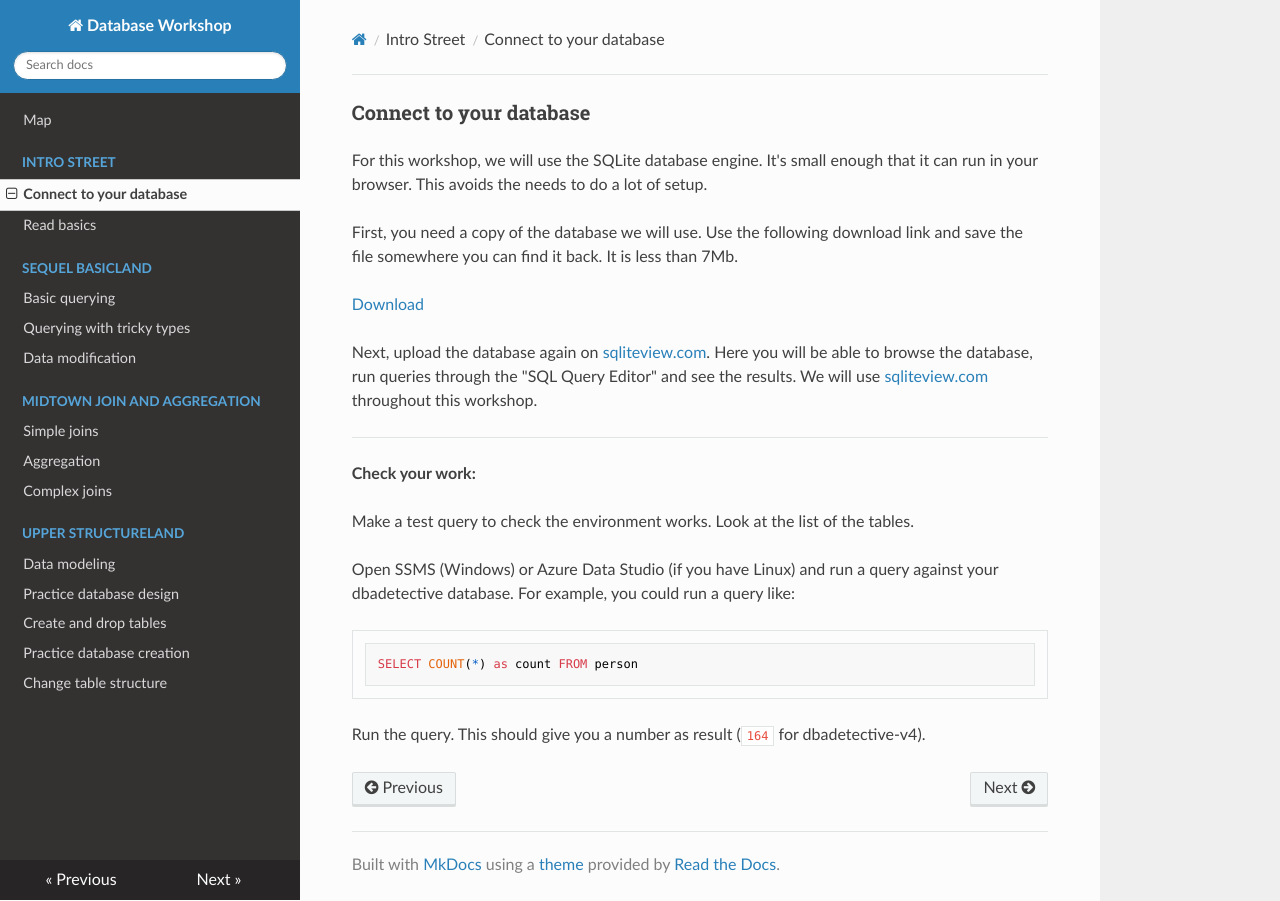
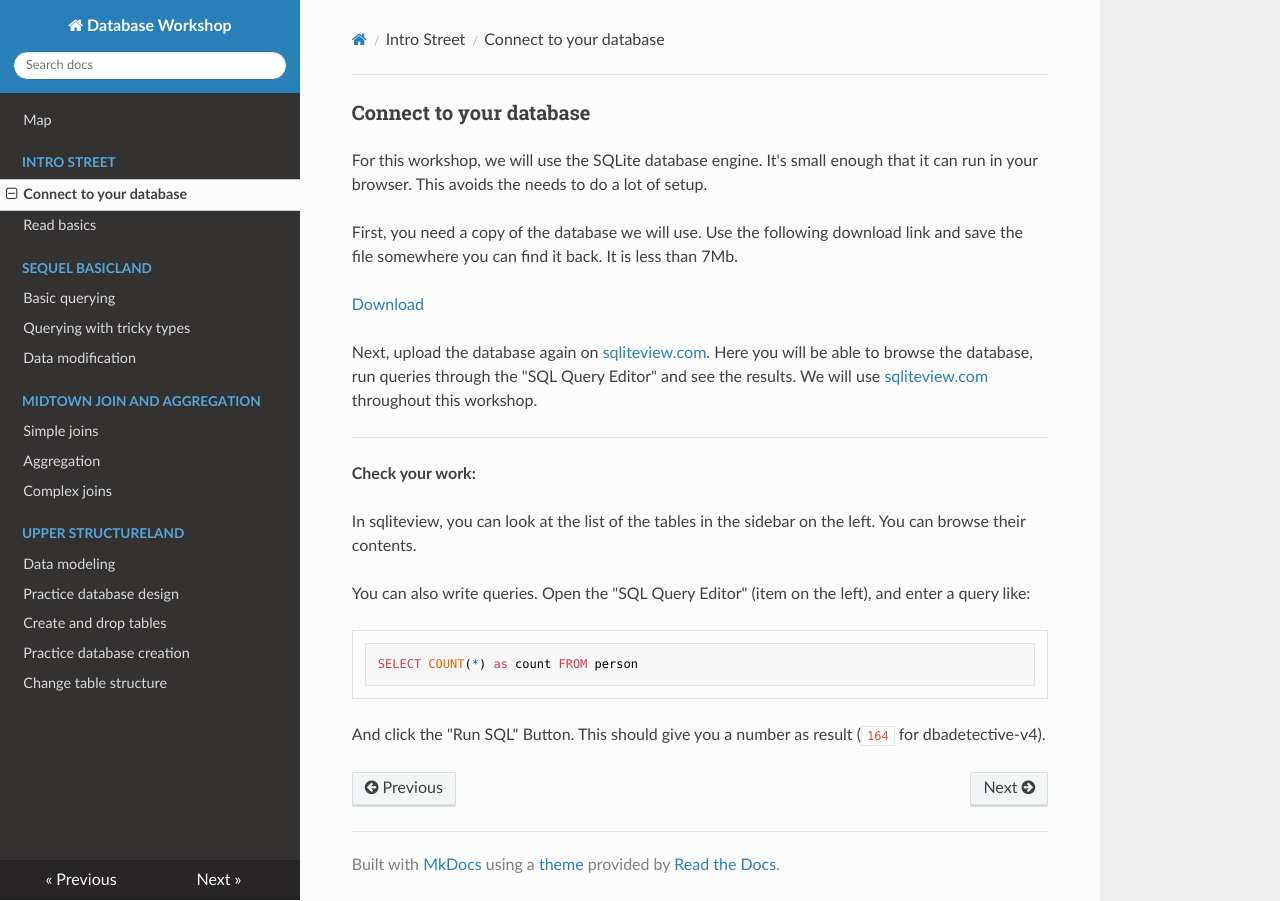
Before and after one commit to TOPdesk/database-detective, an MkDocs documentation site: the page built from material/intro-street/connect-to-your-database.md, in a window 1280 px wide. Built offline with MkDocs 1.6.1, drawn with Linux system fonts in a browser that asks for light colours; nearby versions of some CDN libraries.

Commit message:
Explain how to run a query with sqliteview

````diff
--- a/material/intro-street/connect-to-your-database.md
+++ b/material/intro-street/connect-to-your-database.md
@@ -20,13 +20,13 @@ We will use [sqliteview.com](https://www.sqliteview.com/) throughout this worksh
 
 **Check your work:**
 
-Make a test query to check the environment works. Look at the list of the tables.
+In sqliteview, you can look at the list of the tables in the sidebar on the left. You can browse their contents.
 
-Open SSMS (Windows) or Azure Data Studio (if you have Linux) and run a query against your dbadetective database. For example, you could run a query like:
+You can also write queries. Open the "SQL Query Editor" (item on the left), and enter a query like:
 
 <!-- sql-test: count=164 -->
 ```sql
 SELECT COUNT(*) as count FROM person
 ```
 
-Run the query. This should give you a number as result (`164` for dbadetective-v4).
+And click the "Run SQL" Button. This should give you a number as result (`164` for dbadetective-v4).
````
